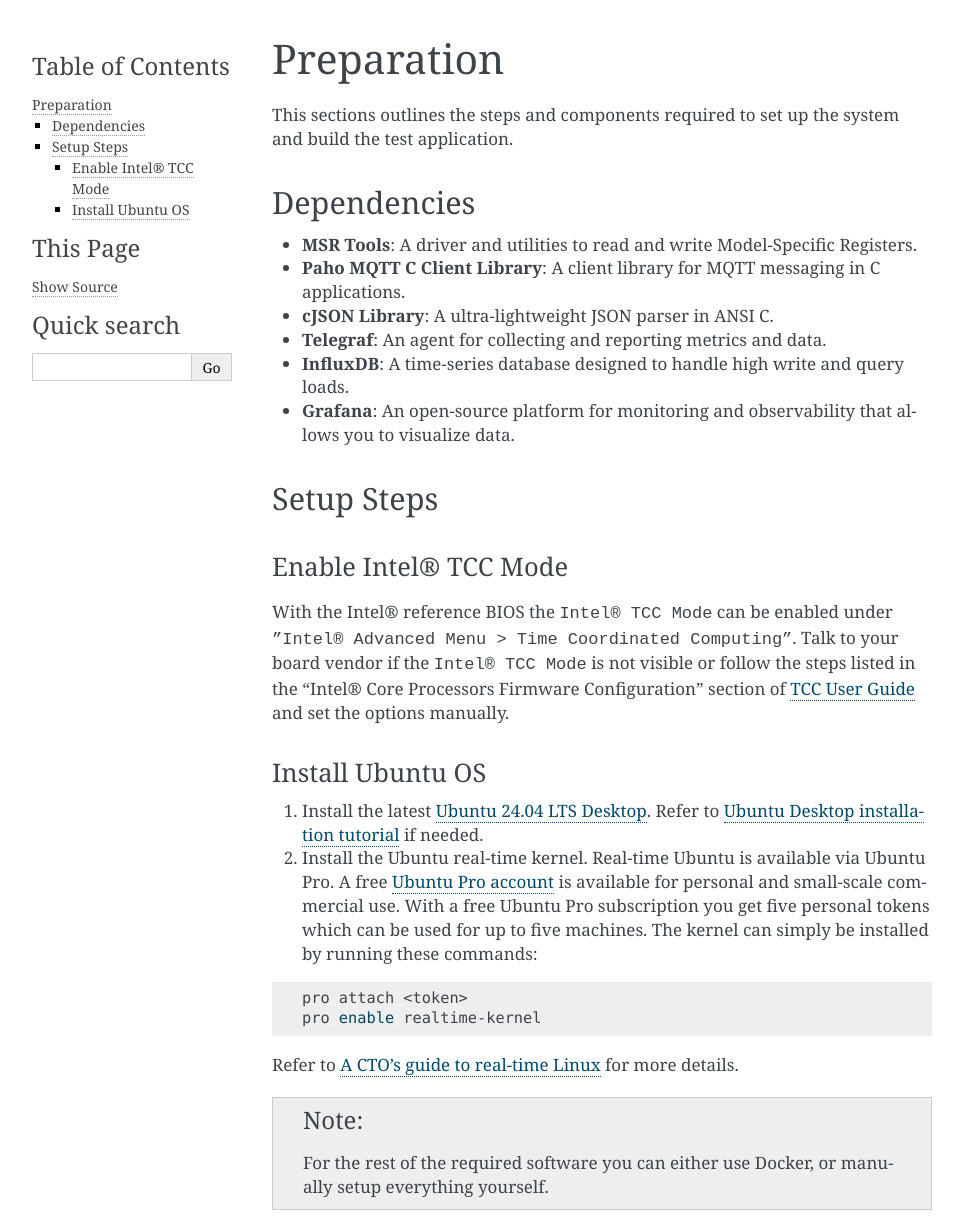
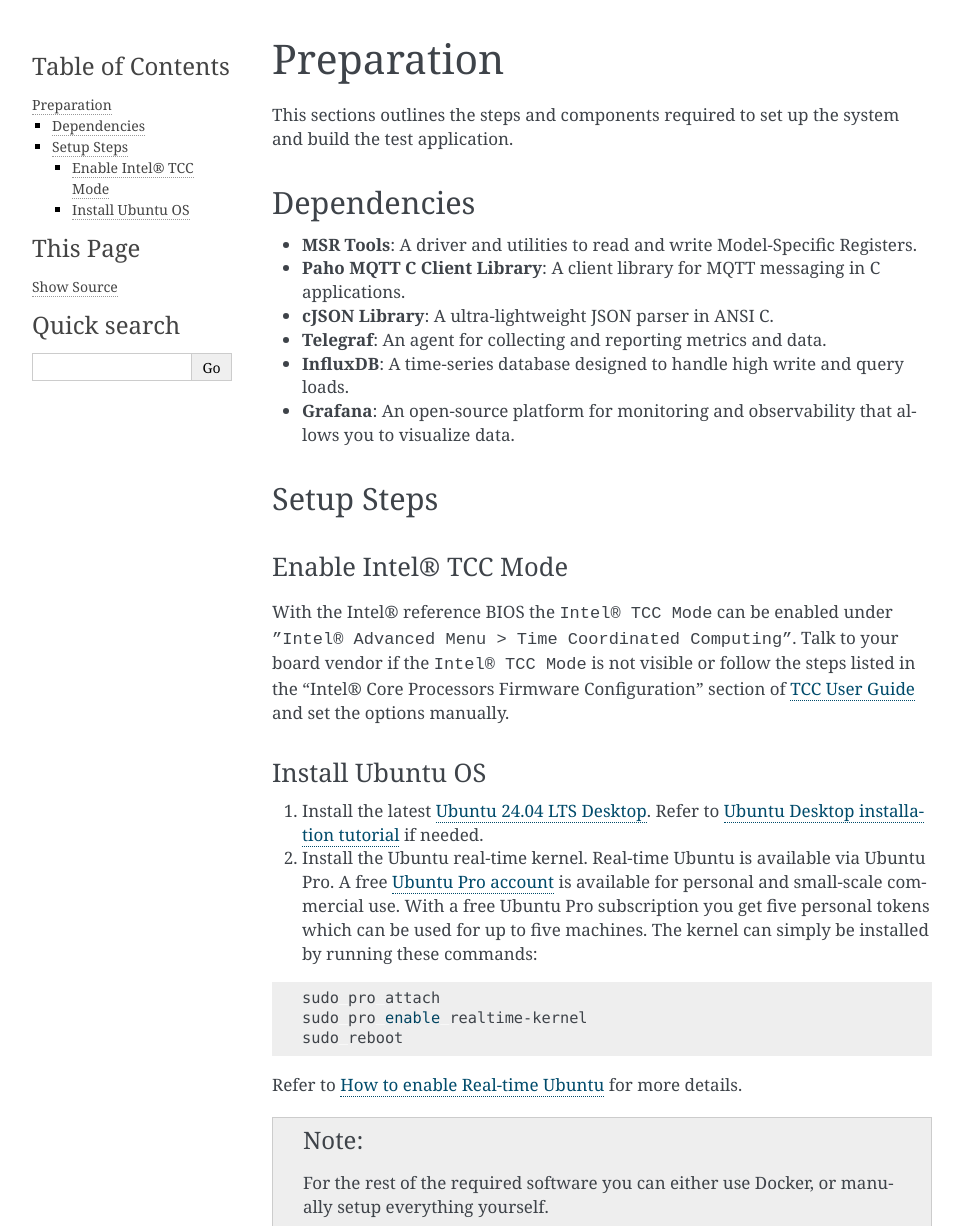
Before and after one commit to canonical/real-time-ubuntu-docs, a Sphinx documentation site: the page built from docs/tutorial/intel-tcc/preparation.md, in a window 1280 px wide, cut to the strip 0-1226 px from the top of the page. Shown: the whole strip, without its empty margins (148-1111 px from the left). Built offline with Sphinx 7.4.7, drawn with Linux system fonts in a browser that asks for light colours.

Commit message:
Fix links, polish instructions

````diff
--- a/docs/tutorial/intel-tcc/preparation.md
+++ b/docs/tutorial/intel-tcc/preparation.md
@@ -16,7 +16,7 @@
 ### Enable Intel® TCC Mode
 
 With the Intel® reference BIOS the <span style="font-family: 'Courier New';">Intel® TCC Mode</span> can be enabled under <span style="font-family: 'Courier New';">"Intel® Advanced Menu > Time Coordinated Computing"</span>.
-Talk to your board vendor if the <span style="font-family: 'Courier New';">Intel® TCC Mode</span> is not visible or follow the steps listed in the "Intel® Core Processors Firmware Configuration" section of [TCC User Guide](https://cdrdv2.intel.com/v1/dl/getContent/831868?explicitVersion=true) and set the options manually.
+Talk to your board vendor if the <span style="font-family: 'Courier New';">Intel® TCC Mode</span> is not visible or follow the steps listed in the "Intel® Core Processors Firmware Configuration" section of [TCC User Guide](https://www.intel.com/content/www/us/en/content-details/831067/public-intel-time-coordinated-compute-tcc-user-guide.html) and set the options manually.
 
 ### Install Ubuntu OS
 1. Install the latest [Ubuntu 24.04 LTS Desktop](https://releases.ubuntu.com/noble/).
@@ -28,11 +28,12 @@
   With a free Ubuntu Pro subscription you get five personal tokens which can be used for up to five machines.
   The kernel can simply be installed by running these commands:
   ```bash
-  pro attach <token>
-  pro enable realtime-kernel
+  sudo pro attach
+  sudo pro enable realtime-kernel
+  sudo reboot
   ```
 
-Refer to [A CTO's guide to real-time Linux](https://ubuntu.com/engage/cto-guide-real-time-kernel) for more details.
+Refer to [How to enable Real-time Ubuntu](https://canonical-ubuntu-pro-client.readthedocs-hosted.com/en/latest/howtoguides/enable_realtime_kernel/) for more details.
 
 ```{note}
 For the rest of the required software you can either use Docker, or manually setup everything yourself.
````
Also changed, not shown: other parts of docs/tutorial/intel-tcc/preparation.md (+1 -1 lines), docs/tutorial/intel-tcc/index.md (+3 -2 lines).
